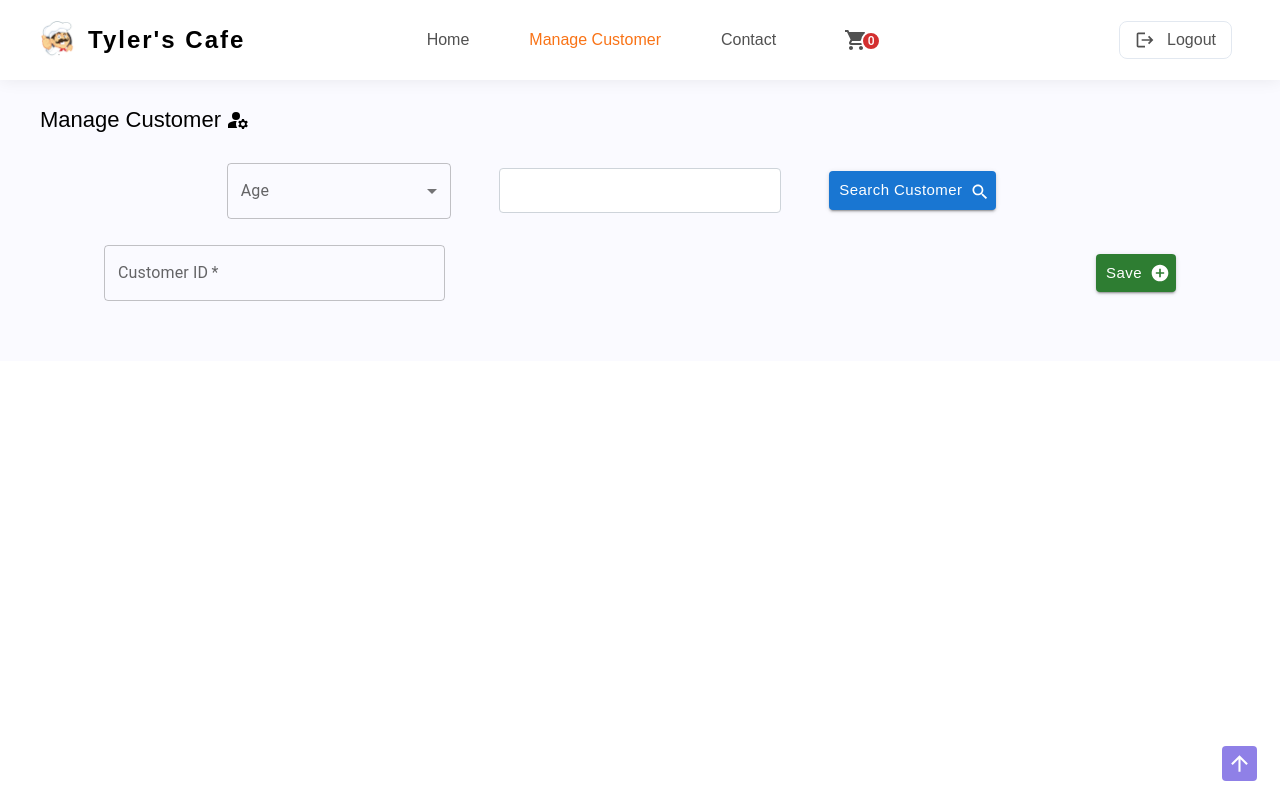
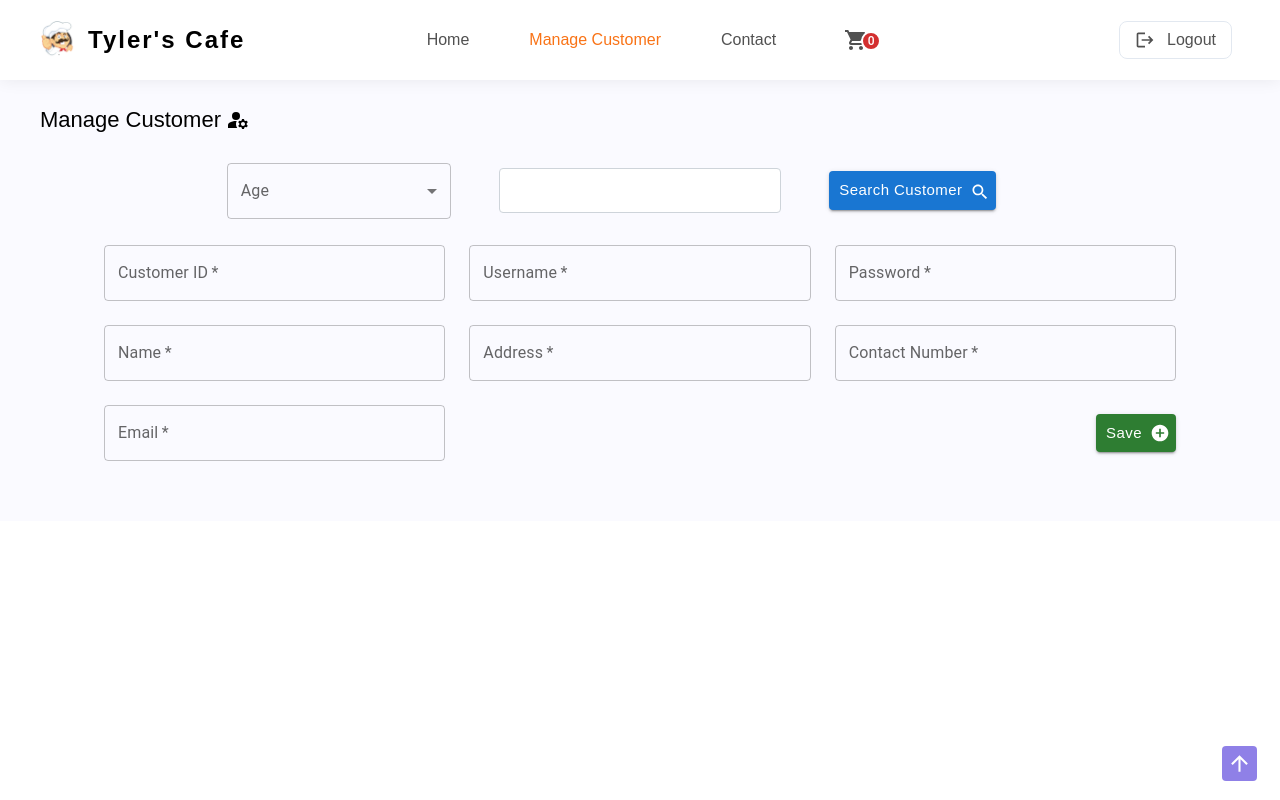
Before and after one commit to AshanSandeep06/Food-Shop-System, a React (Create React App) app in the folder frontend/: page /manage_customer in a window 1280 px wide. Built offline with nearby package versions, Linux system fonts and the light colour scheme.

Commit message:
Content Updated in ManageCustomer Component

```diff
--- a/frontend/src/pages/ManageCustomer/ManageCustomer.tsx
+++ b/frontend/src/pages/ManageCustomer/ManageCustomer.tsx
@@ -95,6 +95,12 @@ const ManageCustomer = () => {
         <Form
           textFieldsArray={[
             { label: "Customer ID", textFieldType: "text", name: "customerId", placeHolderText: "Customer ID" },
+            { label: "Username", textFieldType: "text", name: "username", placeHolderText: "Username" },
+            { label: "Password", textFieldType: "text", name: "password", placeHolderText: "Password" },
+            { label: "Name", textFieldType: "text", name: "name", placeHolderText: "Name" },
+            { label: "Address", textFieldType: "text", name: "address", placeHolderText: "Address" },
+            { label: "Contact Number", textFieldType: "text", name: "contactNumber", placeHolderText: "Contact Number" },
+            { label: "Email", textFieldType: "text", name: "email", placeHolderText: "Email" },
           ]}
           buttonsArray={[
             { color: "success", icon: <AddCircleIcon />, text: "Save" }
```
